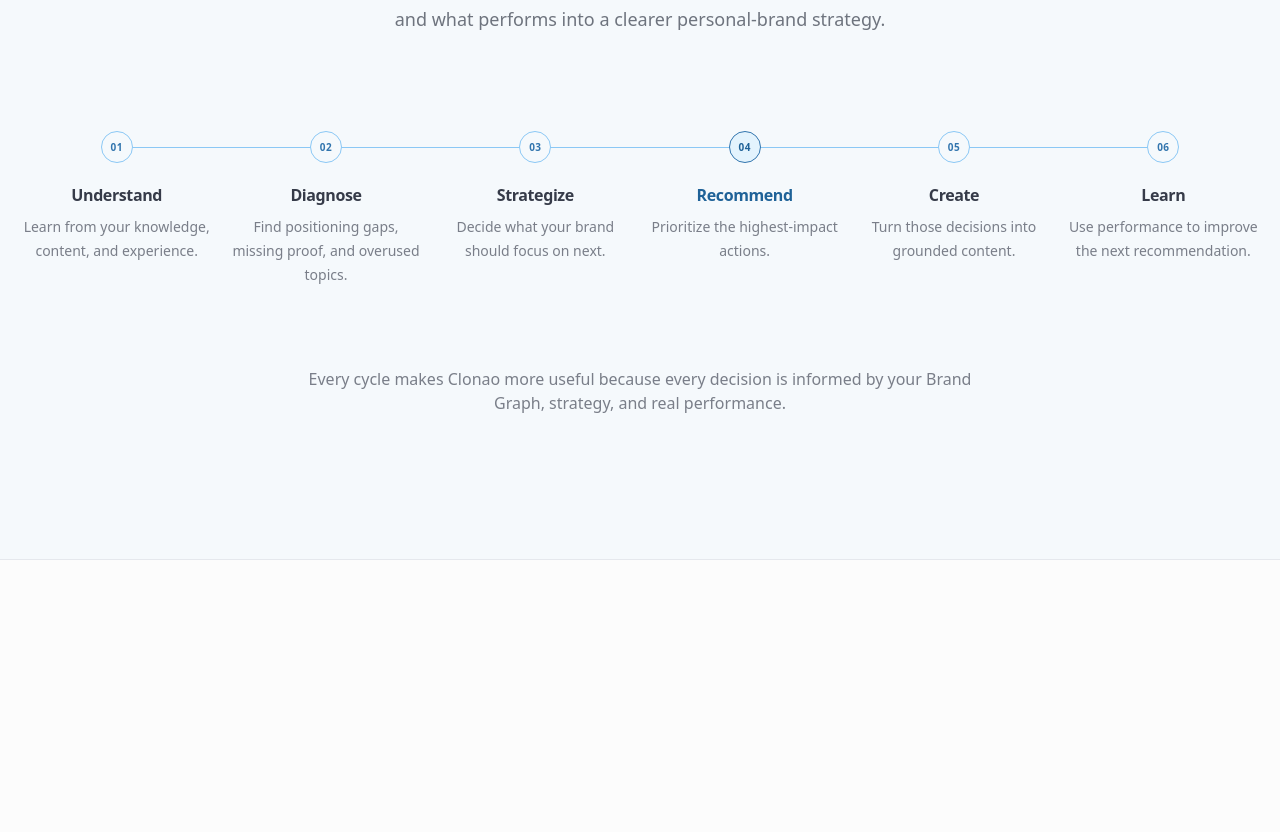
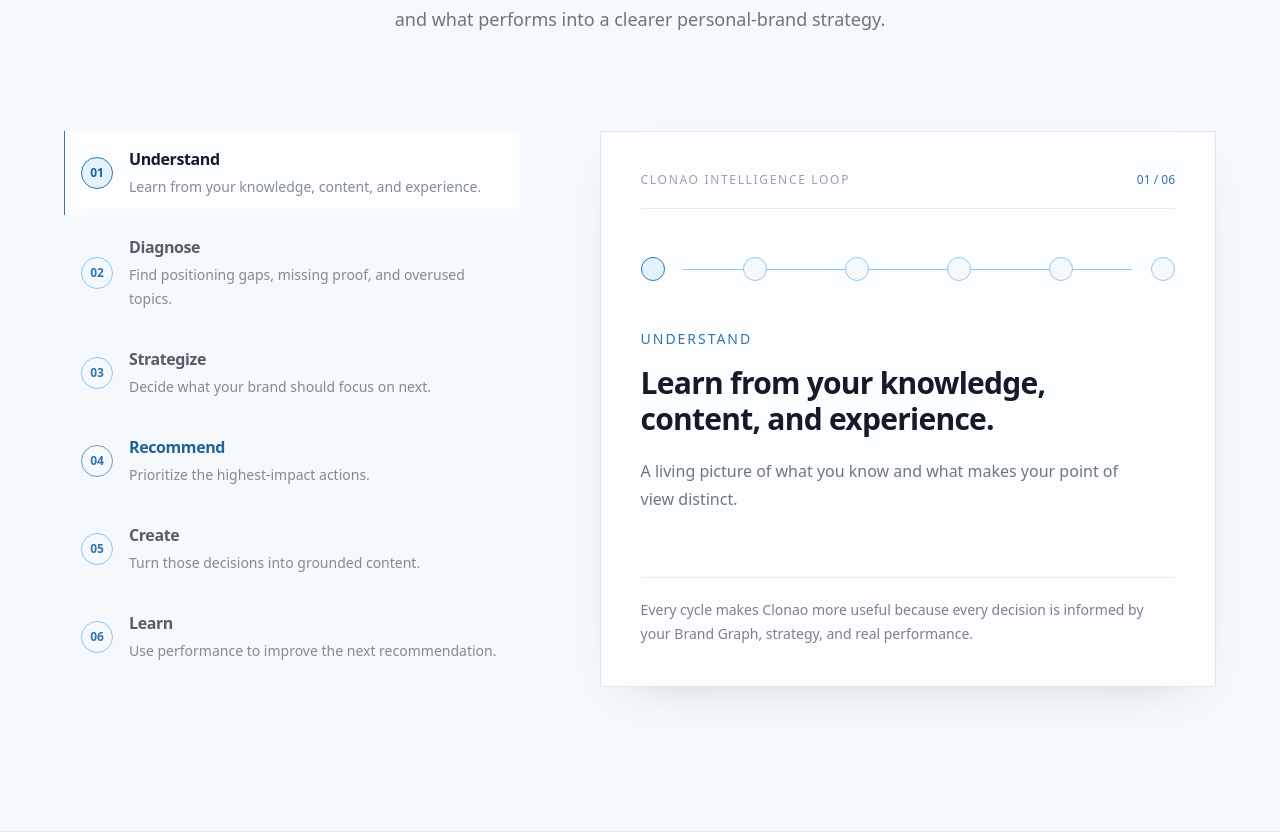
Before and after one commit to veokleo-create07/linkeldn.tool.100k, a Next.js app: page / in a window 1280 px wide. Shown: the part 2601-3433 px from the top of the page. Before the commit the page ends 3161 px from the top, so only its background shows below. Built offline with nearby package versions, Linux system fonts and the light colour scheme.

Commit message:
feat: redesign intelligence loop panel

```diff
--- a/package.json
+++ b/package.json
@@ -13,6 +13,7 @@
     "clsx": "^2.1.1",
     "geist": "^1.3.1",
     "lucide-react": "^0.468.0",
+    "motion": "^13.4.4",
     "next": "^15.1.4",
     "react": "^19.0.0",
     "react-dom": "^19.0.0",
--- a/src/components/marketing/intelligence-loop.tsx
+++ b/src/components/marketing/intelligence-loop.tsx
@@ -1,34 +1,47 @@
+"use client";
+
+import { AnimatePresence, motion } from "motion/react";
+import { useState } from "react";
 import { cn } from "@/lib/utils";
 
 const stages = [
   {
     name: "Understand",
     description: "Learn from your knowledge, content, and experience.",
+    output: "A living picture of what you know and what makes your point of view distinct.",
   },
   {
     name: "Diagnose",
     description: "Find positioning gaps, missing proof, and overused topics.",
+    output: "A clearer view of where your personal brand is strong and where it needs evidence.",
   },
   {
     name: "Strategize",
     description: "Decide what your brand should focus on next.",
+    output: "A focused direction that connects your expertise to the audience you want to reach.",
   },
   {
     name: "Recommend",
     description: "Prioritize the highest-impact actions.",
+    output: "A short list of the decisions most likely to move your positioning forward now.",
     emphasized: true,
   },
   {
     name: "Create",
     description: "Turn those decisions into grounded content.",
+    output: "Content prompts rooted in your strategy, experience, and the proof you need to build.",
   },
   {
     name: "Learn",
     description: "Use performance to improve the next recommendation.",
+    output: "A sharper next cycle shaped by what your audience actually responds to.",
   },
 ];
 
 export function IntelligenceLoop() {
+  const [activeStage, setActiveStage] = useState(0);
+  const active = stages[activeStage];
+
   return (
     <section aria-labelledby="intelligence-loop-heading" className="border-y border-foreground/[0.07] bg-[#f5f9fc] py-24 sm:py-28 lg:py-36">
       <div className="marketing-container">
@@ -45,29 +58,103 @@ export function IntelligenceLoop() {
           </p>
         </div>
 
-        <div className="relative mt-16 sm:mt-20 lg:mt-24">
-          <div aria-hidden="true" className="absolute bottom-7 left-3 top-3 w-px bg-[#8bc8f5] sm:hidden" />
-          <div aria-hidden="true" className="absolute left-[8%] right-[8%] top-4 hidden h-px bg-[#8bc8f5] lg:block" />
-
-          <ol className="relative grid gap-8 sm:grid-cols-2 sm:gap-x-10 sm:gap-y-12 md:grid-cols-3 lg:grid-cols-6 lg:gap-4">
+        <div className="mx-auto mt-16 grid max-w-6xl gap-12 lg:mt-24 lg:grid-cols-[minmax(0,0.85fr)_minmax(0,1.15fr)] lg:items-start lg:gap-20">
+          <div>
+            <ol className="flex flex-col gap-1" aria-label="Clonao intelligence stages">
               {stages.map((stage, index) => (
-              <li key={stage.name} className="relative min-w-0 pl-10 sm:pl-0 lg:text-center">
-                <div
+                <li key={stage.name}>
+                  <button
+                    type="button"
+                    onClick={() => setActiveStage(index)}
+                    aria-current={activeStage === index ? "step" : undefined}
                     className={cn(
-                    "absolute left-0 top-0 flex size-6 items-center justify-center rounded-full border border-[#8bc8f5] bg-[#f5f9fc] text-[0.625rem] font-semibold tracking-[0.04em] text-[#3275ae] sm:relative sm:mx-auto sm:size-8 lg:z-10",
-                    stage.emphasized && "border-[#3275ae] bg-[#e3f3fd] text-[#1f6298]",
+                      "group flex w-full items-start gap-4 border-l border-transparent px-4 py-4 text-left transition-colors sm:items-center",
+                      activeStage === index ? "border-[#3275ae] bg-white/70" : "hover:border-foreground/15 hover:bg-white/40",
+                    )}
+                  >
+                    <span
+                      className={cn(
+                        "flex size-8 shrink-0 items-center justify-center rounded-full border border-[#8bc8f5] text-xs font-semibold text-[#3275ae] transition-colors",
+                        activeStage === index && "border-[#3275ae] bg-[#e3f3fd] text-[#1f6298]",
+                        stage.emphasized && activeStage !== index && "border-[#3275ae]/70",
                       )}
                     >
                       {String(index + 1).padStart(2, "0")}
+                    </span>
+                    <span className="min-w-0">
+                      <span className={cn("block text-base font-semibold tracking-tight text-foreground/70 transition-colors", activeStage === index && "text-foreground", stage.emphasized && "text-[#1f6298]")}>{stage.name}</span>
+                      <span className="mt-1 block max-w-md text-sm leading-6 text-foreground/50">{stage.description}</span>
+                    </span>
+                  </button>
+
+                  <AnimatePresence initial={false}>
+                    {activeStage === index && (
+                      <motion.div
+                        initial={{ height: 0, opacity: 0 }}
+                        animate={{ height: "auto", opacity: 1 }}
+                        exit={{ height: 0, opacity: 0 }}
+                        transition={{ duration: 0.25, ease: [0.4, 0, 0.2, 1] }}
+                        className="overflow-hidden lg:hidden"
+                      >
+                        <div className="ml-16 border-l border-[#8bc8f5] px-4 pb-5 pt-1 text-sm leading-6 text-foreground/60">
+                          {stage.output}
                         </div>
-                <h3 className={cn("mt-0 text-base font-semibold tracking-tight text-foreground/85 sm:mt-5", stage.emphasized && "text-[#1f6298]")}>{stage.name}</h3>
-                <p className="mt-2 max-w-[13rem] text-sm leading-6 text-foreground/55 sm:mx-auto">{stage.description}</p>
+                      </motion.div>
+                    )}
+                  </AnimatePresence>
                 </li>
               ))}
             </ol>
           </div>
 
-        <p className="mx-auto mt-16 max-w-2xl text-center text-sm leading-6 text-foreground/55 sm:mt-20 sm:text-base">
+          <div className="hidden lg:block">
+            <div className="relative overflow-hidden border border-foreground/10 bg-white/75 p-8 shadow-[0_18px_50px_-36px_hsl(222_34%_12%_/_0.35)] xl:p-10">
+              <div className="flex items-center justify-between border-b border-foreground/[0.08] pb-5">
+                <p className="text-xs font-medium uppercase tracking-[0.14em] text-foreground/40">Clonao intelligence loop</p>
+                <span className="text-xs font-medium text-[#3275ae]">{String(activeStage + 1).padStart(2, "0")} / 06</span>
+              </div>
+
+              <div className="relative mt-12">
+                <div aria-hidden="true" className="absolute left-[8%] right-[8%] top-3 h-px bg-[#8bc8f5]" />
+                <div className="relative flex justify-between">
+                  {stages.map((stage, index) => (
+                    <button
+                      key={stage.name}
+                      type="button"
+                      aria-label={`Show ${stage.name} stage`}
+                      onClick={() => setActiveStage(index)}
+                      className={cn(
+                        "size-6 rounded-full border border-[#8bc8f5] bg-[#f5f9fc] transition-colors",
+                        activeStage === index && "border-[#3275ae] bg-[#e3f3fd]",
+                      )}
+                    />
+                  ))}
+                </div>
+              </div>
+
+              <AnimatePresence mode="wait" initial={false}>
+                <motion.div
+                  key={active.name}
+                  initial={{ opacity: 0, y: 8 }}
+                  animate={{ opacity: 1, y: 0 }}
+                  exit={{ opacity: 0, y: -8 }}
+                  transition={{ duration: 0.25, ease: "easeOut" }}
+                  className="mt-12"
+                >
+                  <p className="text-sm font-medium uppercase tracking-[0.14em] text-[#3275ae]">{active.name}</p>
+                  <h3 className="mt-4 max-w-md text-2xl font-semibold leading-tight tracking-tight text-foreground xl:text-3xl">{active.description}</h3>
+                  <p className="mt-5 max-w-lg text-base leading-7 text-foreground/60">{active.output}</p>
+                </motion.div>
+              </AnimatePresence>
+
+              <p className="mt-16 border-t border-foreground/[0.08] pt-5 text-sm font-medium leading-6 text-foreground/55">
+                Every cycle makes Clonao more useful because every decision is informed by your Brand Graph, strategy, and real performance.
+              </p>
+            </div>
+          </div>
+        </div>
+
+        <p className="mx-auto mt-16 max-w-2xl text-center text-sm leading-6 text-foreground/55 sm:mt-20 sm:text-base lg:hidden">
           Every cycle makes Clonao more useful because every decision is informed by your Brand Graph, strategy, and real performance.
         </p>
       </div>
```
Also changed, not shown: 1 other file (tests, documents, lock files or other folders). Lines whose indentation alone changed are shown as unchanged.
